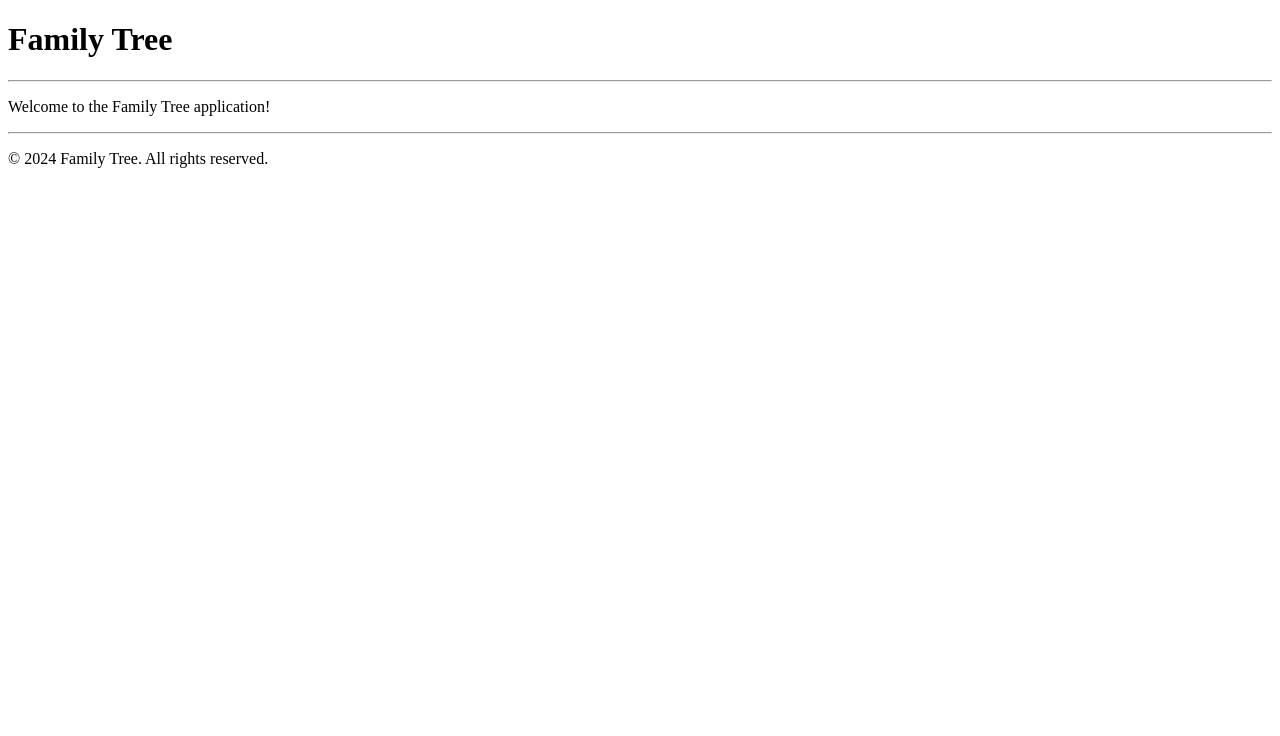
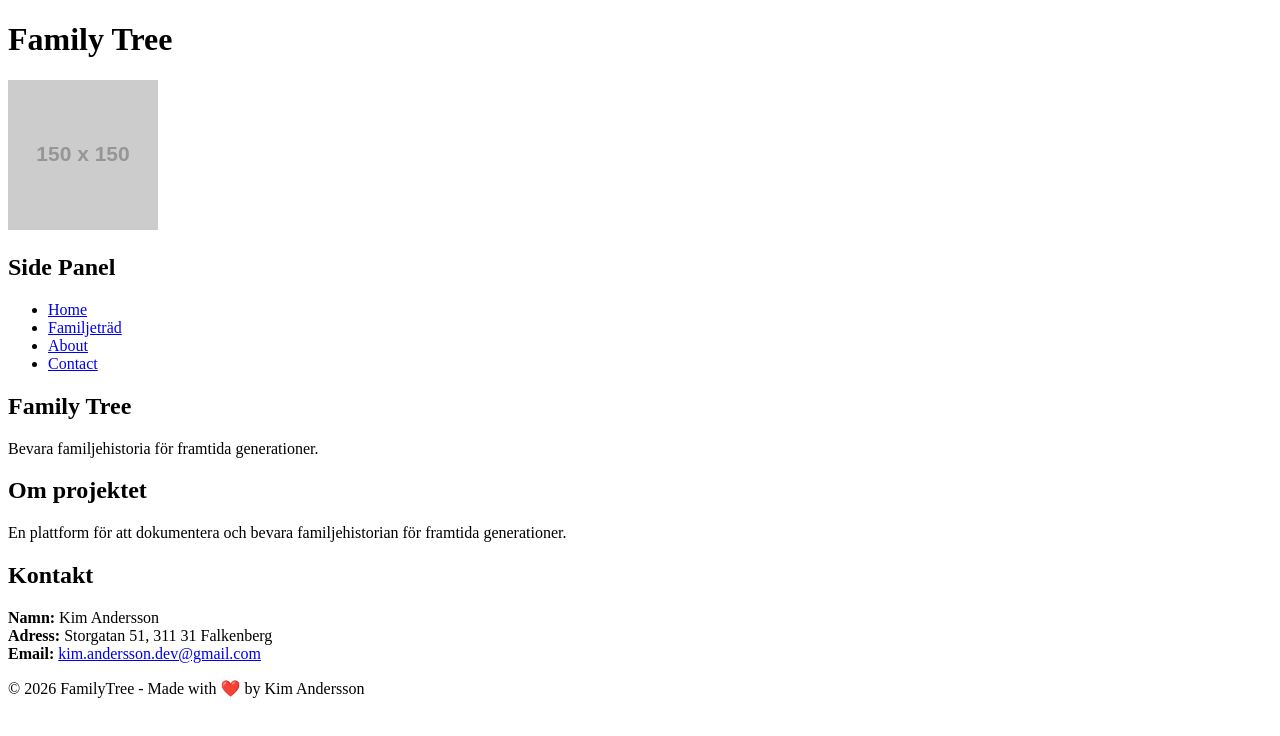
Before and after one commit to kimpabooy/FamilyTree, a React (Vite) app in the folder Frontend/: page / in a window 1280 px wide. Shown: the top 736 px of the page. Built offline with nearby package versions, Linux system fonts and the light colour scheme; the HTML template or start-up script is replaced by a standard one.

Commit message:
Refactor layout structure by adding SidePanel and enhancing Footer content

```diff
--- a/Frontend/src/App.tsx
+++ b/Frontend/src/App.tsx
@@ -1,14 +1,15 @@
 import './App.css'
 import Footer from './components/Footer'
 import Header from './components/Header'
+import SidePanel from './components/sidepanel'
 
 function App() {
   return (
     <>
-      <div>
+      <div className="app">
         <Header />
-        <main>
-          <p>Welcome to the Family Tree application!</p>
+        <SidePanel />
+        <main className="main-content">
         </main>
         <Footer />
       </div>
--- a/Frontend/src/components/Footer.tsx
+++ b/Frontend/src/components/Footer.tsx
@@ -1,8 +1,34 @@
+import '../App.css'
 export default function Footer() {
+
+  const currentYear = new Date().getFullYear();
+
   return (
     <footer className="footer">
-        <hr />
-      <p>&copy; 2024 Family Tree. All rights reserved.</p>
-    </footer>
+            <div>
+                <h2>Family Tree</h2>
+                <p>Bevara familjehistoria för framtida generationer.</p>
+            </div>
+            <div>
+                <h2>Om projektet</h2>
+                <p>
+                    En plattform för att dokumentera och bevara familjehistorian för framtida generationer.
+                </p>
+            </div>
+            <div>
+                <h2>Kontakt</h2>
+                <p>
+                    <b>Namn:</b> Kim Andersson <br />
+                    <b>Adress:</b> Storgatan 51, 311 31 Falkenberg <br />
+                    <b>Email:</b>{' '}
+                    <a href="mailto: kim.andersson.dev@gmail.com">
+                        kim.andersson.dev@gmail.com
+                    </a>
+                </p>
+            </div>
+            <p className="copyright">
+                &copy; {currentYear} FamilyTree - Made with ❤️ by Kim Andersson
+            </p>
+        </footer>
   )
 }
--- a/Frontend/src/components/Header.tsx
+++ b/Frontend/src/components/Header.tsx
@@ -2,7 +2,6 @@ export default function Header() {
   return (
     <header className="header">
       <h1>Family Tree</h1>
-      <hr />
     </header>
   )
 }
```
